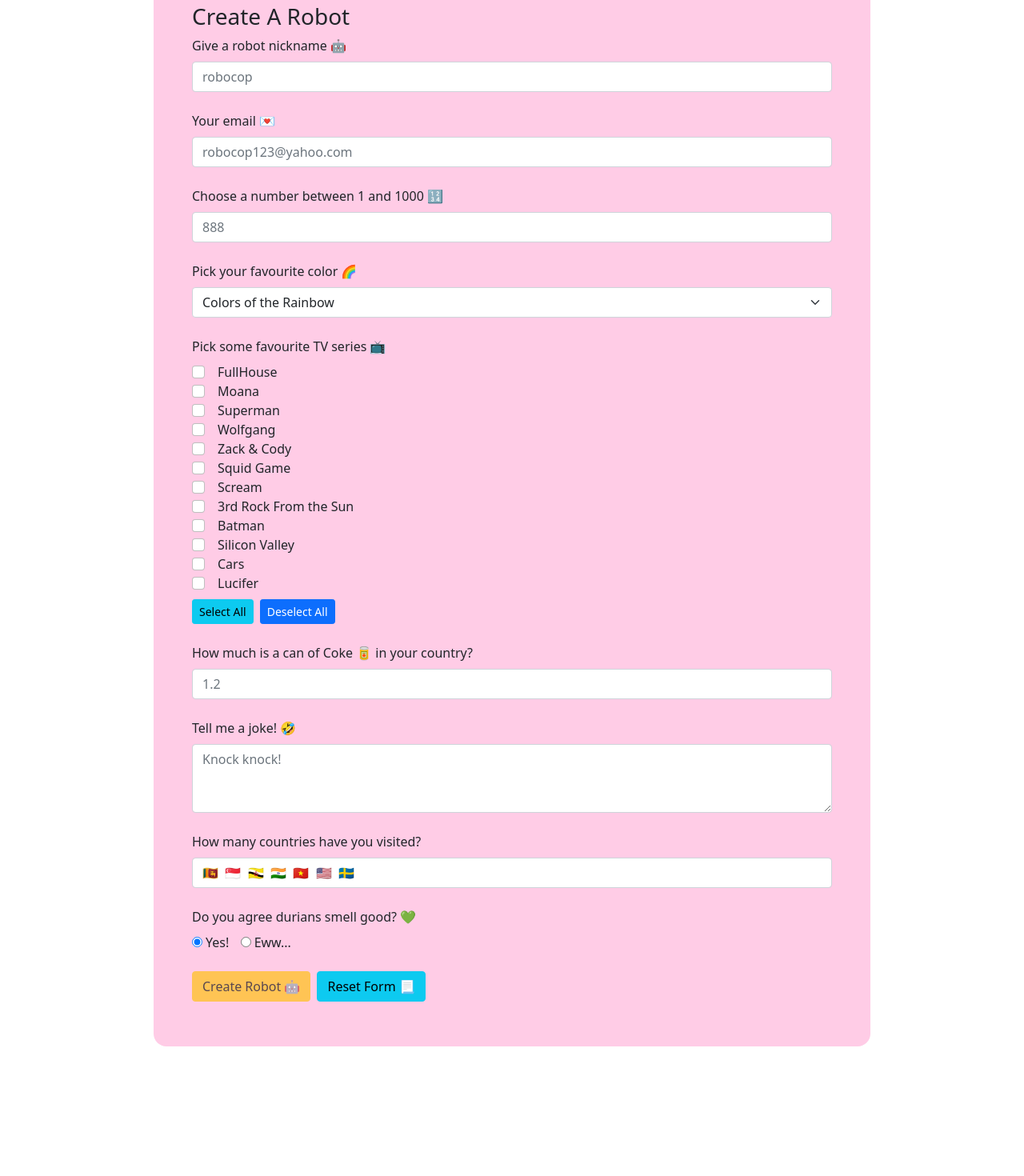
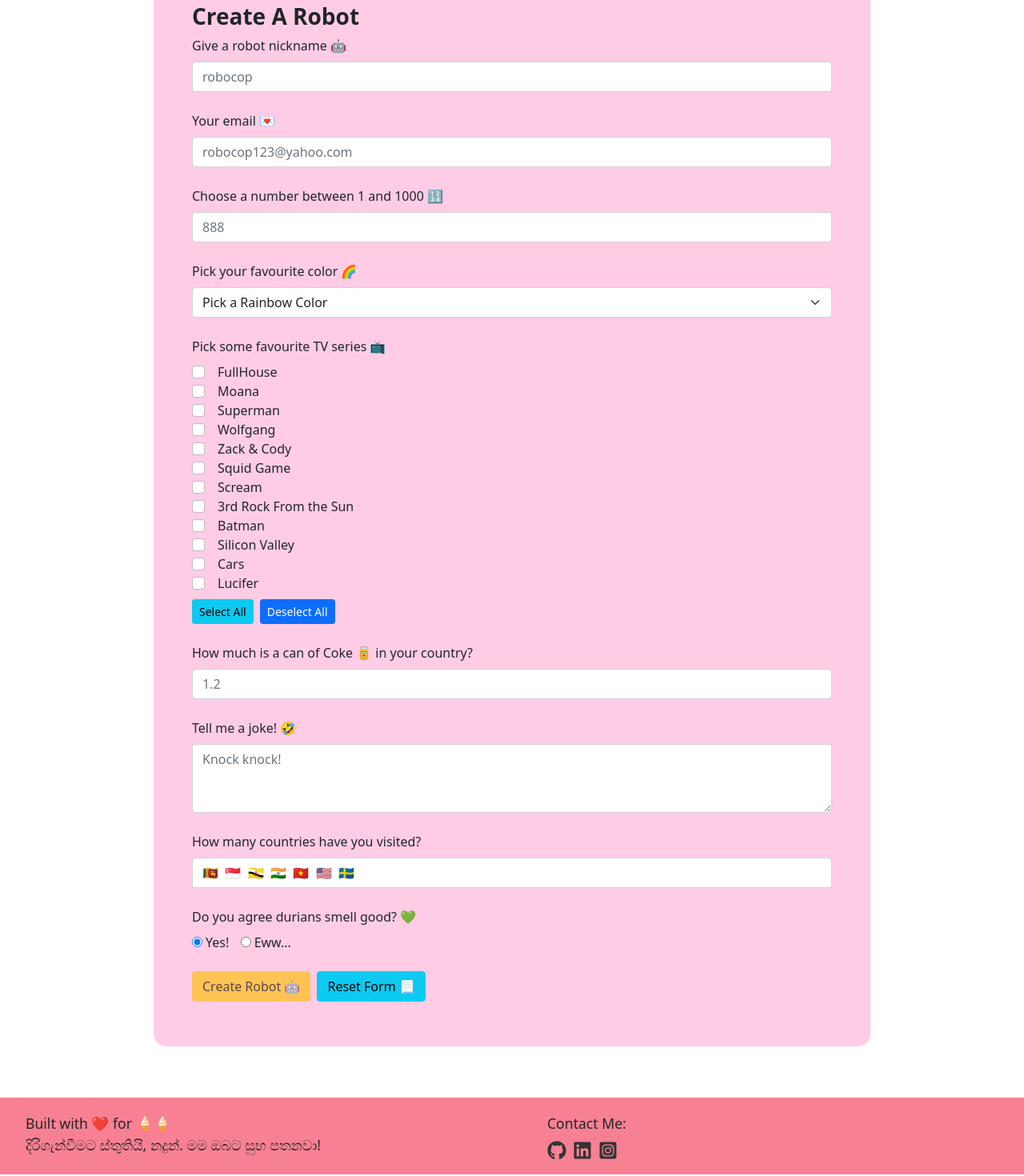
Before and after one commit to Paddlepop25/mern-robots, a React (Create React App) app in the folder frontend/: page /form in a window 1280 px wide. Shown: the part 174-1644 px from the top of the page at 80% size. Before the commit the page ends 1578 px from the top, so only its background shows below. Built offline with nearby package versions, Linux system fonts and the light colour scheme.

Commit message:
added footer

```diff
--- a/frontend/package.json
+++ b/frontend/package.json
@@ -15,6 +15,7 @@
     "react": "^17.0.2",
     "react-bootstrap": "^2.0.1",
     "react-dom": "^17.0.2",
+    "react-icons": "^4.3.1",
     "react-router-dom": "^5.3.0",
     "react-scripts": "4.0.3",
     "styled-components": "^5.3.3",
--- a/frontend/src/App.styles.tsx
+++ b/frontend/src/App.styles.tsx
@@ -1,6 +1,18 @@
 import styled from 'styled-components';
 
+export const PageContainerStyled = styled.div`
+  position: relative;
+  min-height: 100vh;
+`;
+
+export const PageContentWrap = styled.div`
+  padding-bottom: 6rem;
+
+  @media only screen and (max-width: 768px) {
+    padding-bottom: 14rem;
+  }
+`;
+
 export const PageBody = styled.div`
-  position: relative;
-  top: 4rem;
+  margin: 4rem auto;
 `;
--- a/frontend/src/App.tsx
+++ b/frontend/src/App.tsx
@@ -1,6 +1,6 @@
 import 'bootstrap/dist/css/bootstrap.min.css';
 import { BrowserRouter as Router, Route, Switch } from 'react-router-dom';
-import { PageBody } from './App.styles';
+import { PageBody, PageContainerStyled, PageContentWrap } from './App.styles';
 import CreateRobotForm from './components/Form/CreateRobotForm';
 import Navbar from './components/Navbar/Navbar';
 import Favourites from './Pages/Robots';
@@ -9,10 +9,14 @@ import PageNotFound from './Pages/PageNotFound';
 import RobotDetails from './components/RobotDetails/RobotDetails';
 import RobotDelete from './components/RobotDelete/RobotDelete';
 import EditRobotForm from './components/Form/EditRobotForm';
+import Footer from './components/Footer/Footer';
+import { Container } from 'react-bootstrap';
 
 function App() {
   return (
     <Router>
+      <PageContainerStyled>
+        <PageContentWrap>
           <Navbar />
           <PageBody>
             <Switch>
@@ -25,6 +29,9 @@ function App() {
               <Route component={PageNotFound} />
             </Switch>
           </PageBody>
+          <Footer />
+        </PageContentWrap>
+      </PageContainerStyled>
     </Router>
   );
 }
--- a/frontend/src/Pages/HomePage.styles.tsx
+++ b/frontend/src/Pages/HomePage.styles.tsx
@@ -14,6 +14,10 @@ export const HomePageStyled = styled.div`
 
   @media only screen and (max-width: 520px) {
     padding: 1rem;
+
+    button {
+      width: 100%;
+    }
   }
 `;
 
--- a/frontend/src/Pages/HomePage.tsx
+++ b/frontend/src/Pages/HomePage.tsx
@@ -57,7 +57,6 @@ const HomePage: React.FC = () => {
           all robots 🤖
         </p>
         <br />
-
         <Button
           variant='info'
           className='capitalize mx-1'
--- /dev/null
+++ b/frontend/src/components/Footer/Footer.styles.tsx
@@ -0,0 +1,36 @@
+import styled from 'styled-components';
+
+// https://www.freecodecamp.org/news/how-to-keep-your-footer-where-it-belongs-59c6aa05c59c/
+
+export const FooterStyled = styled.footer`
+  background: #f78193;
+  width: 100%;
+  position: absolute;
+  bottom: 0;
+  height: 6rem;
+
+  @media only screen and (max-width: 768px) {
+    height: 14rem;
+  }
+`;
+
+export const FooterUnorderedListStyled = styled.ul`
+  list-style-type: none;
+  padding-top: 0.2rem;
+`;
+
+export const FooterListStyled = styled.li`
+  font-size: 1.1rem;
+`;
+
+export const FooterIconStyled = styled.span`
+  a {
+    padding-right: 0.5rem;
+    color: #333;
+    font-size: 1.5rem;
+  }
+
+  a:hover {
+    color: #fff;
+  }
+`;
--- /dev/null
+++ b/frontend/src/components/Footer/Footer.tsx
@@ -0,0 +1,51 @@
+import React from 'react';
+import { Col, Row } from 'react-bootstrap';
+import { FaGithub, FaLinkedin, FaInstagramSquare } from 'react-icons/fa';
+import {
+  FooterStyled,
+  FooterUnorderedListStyled,
+  FooterListStyled,
+  FooterIconStyled,
+} from './Footer.styles';
+
+const Footer = () => {
+  return (
+    <FooterStyled>
+      <Row>
+        <Col xs={12} md={6}>
+          <FooterUnorderedListStyled>
+            <FooterListStyled className='pt-3'>
+              Built with ❤️ for 🍦🍦
+            </FooterListStyled>
+            <FooterListStyled>
+              දිරිගැන්වීමට ස්තුතියි, නදුන්. මම ඔබට සුභ පතනවා!
+            </FooterListStyled>
+          </FooterUnorderedListStyled>
+        </Col>
+        <Col xs={12} md={6}>
+          <FooterUnorderedListStyled>
+            <FooterListStyled className='pt-3'>Contact Me:</FooterListStyled>
+            <FooterListStyled>
+              <FooterIconStyled>
+                <a
+                  href='https://github.com/Paddlepop25/mern-robots'
+                  target='_blank'
+                >
+                  <FaGithub />
+                </a>
+                <a href='https://www.google.com' target='_blank'>
+                  <FaLinkedin />
+                </a>
+                <a href='https://www.google.com' target='_blank'>
+                  <FaInstagramSquare />
+                </a>
+              </FooterIconStyled>
+            </FooterListStyled>
+          </FooterUnorderedListStyled>
+        </Col>
+      </Row>
+    </FooterStyled>
+  );
+};
+
+export default Footer;
--- a/frontend/src/components/Form/CreateRobotForm.styles.tsx
+++ b/frontend/src/components/Form/CreateRobotForm.styles.tsx
@@ -4,11 +4,25 @@ export const FormStyled = styled.div`
   border-radius: 1rem;
   width: 70vw;
   margin: 0 auto;
-  margin-bottom: 10rem;
   padding: 3rem;
   background: #ffcce6;
+
+  h3 {
+    font-weight: bold;
+  }
 
   @media only screen and (max-width: 520px) {
     padding: 1rem;
   }
 `;
+
+export const ButtonsStyled = styled.div`
+  button {
+    margin-right: 0.5rem;
+  }
+
+  @media only screen and (max-width: 520px) {
+    button {
+      width: 100%;
+    }
+`;
--- a/frontend/src/components/Form/CreateRobotForm.tsx
+++ b/frontend/src/components/Form/CreateRobotForm.tsx
@@ -2,7 +2,7 @@ import React, { useState } from 'react';
 import { Button, Container, Form } from 'react-bootstrap';
 import { useHistory } from 'react-router-dom';
 import { useInput } from '../../customHooks/useInput';
-import { FormStyled } from './CreateRobotForm.styles';
+import { ButtonsStyled, FormStyled } from './CreateRobotForm.styles';
 import { RadioInput } from './RadioInput';
 import { TVSERIES } from './TvSeries.data';
 
@@ -28,12 +28,12 @@ const tvSeriesState: { [key: string]: boolean } = {
 const CreateRobotForm: React.FC = () => {
   const history = useHistory();
   const [durians, setDurians] = React.useState(true);
-  const [color, setColor] = useState('Colors of the Rainbow');
+  const [color, setColor] = useState('Pick a Rainbow Color');
   const [colorIsTouched, setColorIsTouched] = useState(false);
   const [tvSeries, setTvSeries] = useState(tvSeriesState);
   const [tvSeriesError, setTvSeriesError] = useState(false);
 
-  const colorIsValid = color !== 'Colors of the Rainbow';
+  const colorIsValid = color !== 'Pick a Rainbow Color';
   const colorHasError = !colorIsValid && colorIsTouched;
 
   // select color
@@ -308,7 +308,7 @@ const CreateRobotForm: React.FC = () => {
               onBlur={onColorBlurHandler}
               // ref={selectColorInputRef}
             >
-              <option>Colors of the Rainbow</option>
+              <option>Pick a Rainbow Color</option>
               <option value='red'>Red</option>
               <option value='orange'>Orange</option>
               <option value='yellow'>Yellow</option>
@@ -453,6 +453,7 @@ const CreateRobotForm: React.FC = () => {
               />
             </Form.Check.Label>
           </Form.Group>
+          <ButtonsStyled>
             <Button
               variant='warning'
               type='submit'
@@ -464,11 +465,12 @@ const CreateRobotForm: React.FC = () => {
             <Button
               variant='info'
               type='reset'
-            className='mb-2 mx-2'
+              className='mb-2'
               onClick={resetForm}
             >
               Reset Form 📃
             </Button>
+          </ButtonsStyled>
         </Form>
       </FormStyled>
     </Container>
--- a/frontend/src/components/Form/EditRobotForm.styles.tsx
+++ b/frontend/src/components/Form/EditRobotForm.styles.tsx
@@ -1,8 +1,21 @@
 import styled from 'styled-components';
 
-export const GoBackButtonStyled = styled.div`
+export const ButtonsStyled = styled.div`
+  h3 {
+    font-weight: bold;
+  }
+
+  button {
+    margin-right: 0.5rem;
+  }
+
   a {
     color: #333;
     text-decoration: none;
   }
+
+  @media only screen and (max-width: 520px) {
+    button {
+      width: 100%;
+    }
 `;
--- a/frontend/src/components/Form/EditRobotForm.tsx
+++ b/frontend/src/components/Form/EditRobotForm.tsx
@@ -8,7 +8,7 @@ import {
   capitalizedFirstLetterOfEveryWord,
 } from '../Utils/Utils';
 import { FormStyled } from './CreateRobotForm.styles';
-import { GoBackButtonStyled } from './EditRobotForm.styles';
+import { ButtonsStyled } from './EditRobotForm.styles';
 import { RadioInput } from './RadioInput';
 import { TVSERIES } from './TvSeries.data';
 
@@ -114,7 +114,7 @@ const EditRobotForm: React.FC = () => {
   ) => {
     setColor(event.target.value);
   };
-  const colorIsValid = color !== 'Colors of the Rainbow';
+  const colorIsValid = color !== 'Pick a Rainbow Color';
   const colorHasError = !colorIsValid;
 
   // TV series
@@ -316,7 +316,7 @@ const EditRobotForm: React.FC = () => {
             <Form.Group className='mb-4'>
               <Form.Label>Pick your favourite color 🌈</Form.Label>
               <Form.Select onChange={onColorChangeHandler}>
-                <option>Colors of the Rainbow</option>
+                <option>Pick a Rainbow Color</option>
                 <option value='red'>Red</option>
                 <option value='orange'>Orange</option>
                 <option value='yellow'>Yellow</option>
@@ -457,6 +457,7 @@ const EditRobotForm: React.FC = () => {
                 />
               </Form.Check.Label>
             </Form.Group>
+            <ButtonsStyled>
               <Button
                 variant='warning'
                 type='submit'
@@ -465,11 +466,10 @@ const EditRobotForm: React.FC = () => {
               >
                 Save Robot 🤖
               </Button>
-            <Button variant='info' type='button' className='mb-2 mx-2'>
-              <GoBackButtonStyled>
+              <Button variant='info' type='button' className='mb-2'>
                 <Link to='/robots'>Go back ⬅️</Link>
-              </GoBackButtonStyled>
               </Button>
+            </ButtonsStyled>
           </Form>
         </FormStyled>
       )}
--- a/frontend/src/index.css
+++ b/frontend/src/index.css
@@ -7,10 +7,6 @@ body {
   -moz-osx-font-smoothing: grayscale;
 }
 
-/* #root {
-  background: #70f8ff;
-} */
-
 code {
   font-family: source-code-pro, Menlo, Monaco, Consolas, 'Courier New',
     monospace;
```
Also changed, not shown: 2 other files (tests, documents, lock files or other folders). Lines whose indentation alone changed are shown as unchanged.
